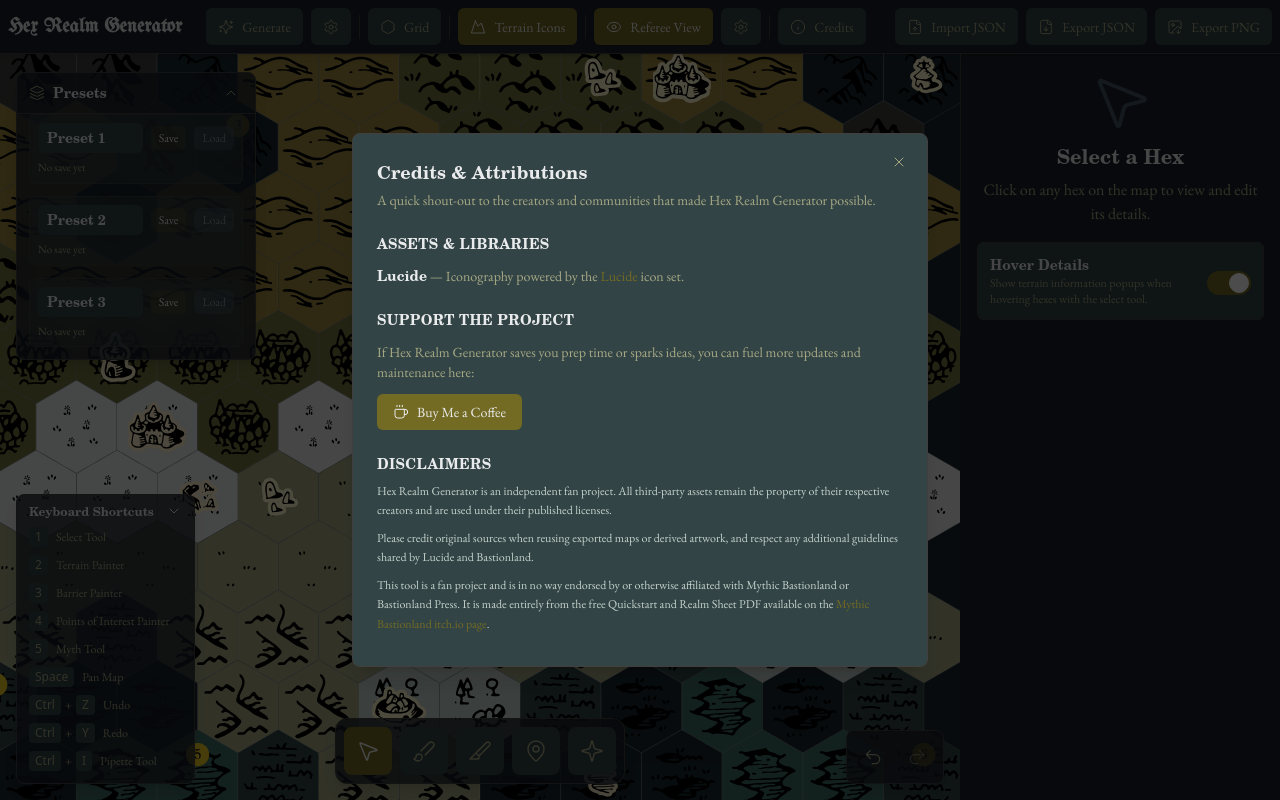
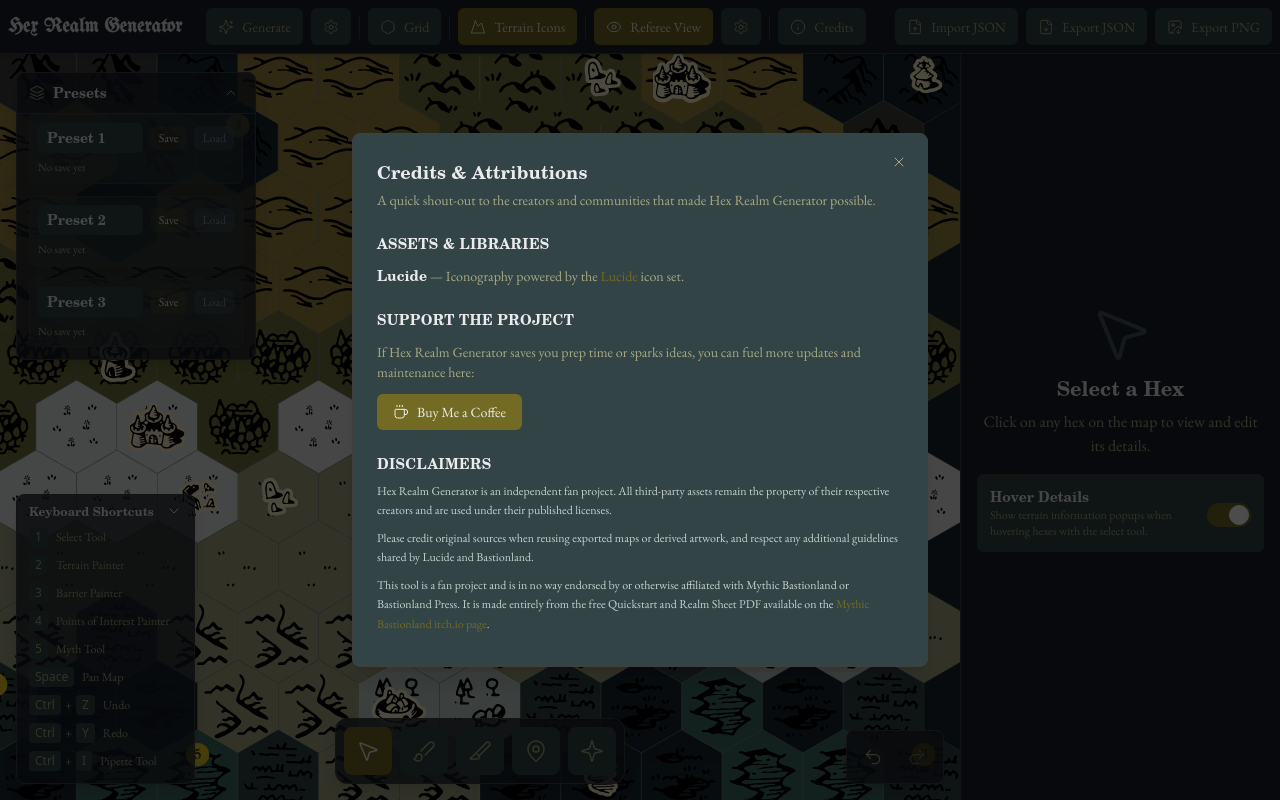
Before and after one commit to MRDekeijzer/hex-realm-generator, a React (Vite) app: page / in a window 1280 px wide. Built offline with nearby package versions, Linux system fonts and the light colour scheme; a web font is replaced by a local one.

Commit message:
style(ui): enhance sidebar container for full height

```diff
--- a/src/app/App.tsx
+++ b/src/app/App.tsx
@@ -1290,9 +1290,9 @@
             </div>
           )}
         </main>
-        <div className="relative flex-shrink-0">
+        <div className="relative flex-shrink-0 h-full">
           {sidebarContent ? (
-            <div key={activeTool} className="sidebar-container">
+            <div key={activeTool} className="sidebar-container h-full flex">
               {sidebarContent}
             </div>
           ) : null}
```
